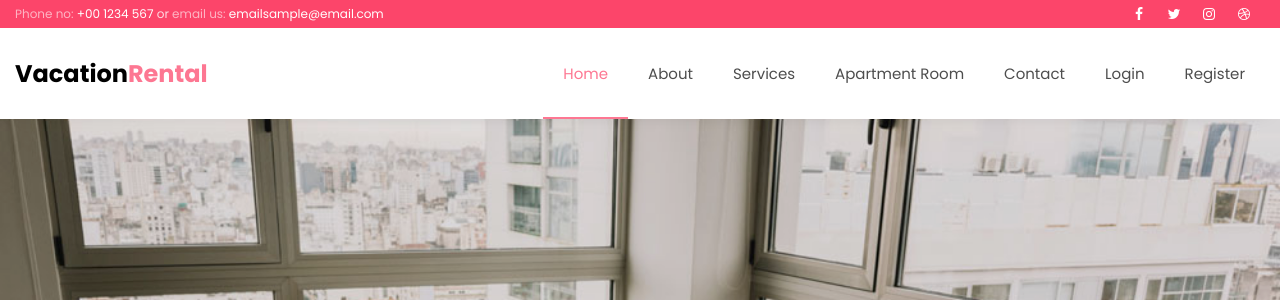
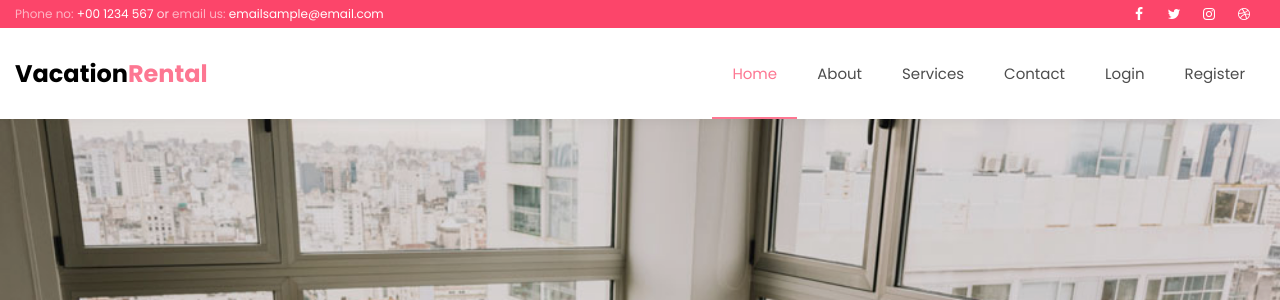
Before and after one commit to ClaudiaVielmetti/hotel-booking, a PHP site: page /hotel-booking/index.php in a window 1280 px wide. Shown: the top 300 px of the page. Run offline with PHP 8.4, Linux system fonts and the light colour scheme; data that the repository does not hold is empty; some libraries are stand-ins or nearby versions; some web fonts are replaced.

Commit message:
Update header.php

```diff
--- a/includes/header.php
+++ b/includes/header.php
@@ -63,11 +63,10 @@ define("APPURL", "http://localhost/hotel-booking/hotel-booking");
 			</button>
 			<div class="collapse navbar-collapse" id="ftco-nav">
 				<ul class="navbar-nav ml-auto">
-					<li class="nav-item active"><a href="index.php" class="nav-link">Home</a></li>
-					<li class="nav-item"><a href="about.html" class="nav-link">About</a></li>
-					<li class="nav-item"><a href="services.html" class="nav-link">Services</a></li>
-					<li class="nav-item"><a href="rooms.html" class="nav-link">Apartment Room</a></li>
-					<li class="nav-item"><a href="contact.html" class="nav-link">Contact</a></li>
+					<li class="nav-item active"><a href="<?php echo APPURL; ?>" class="nav-link">Home</a></li>
+					<li class="nav-item"><a href="<?php echo APPURL; ?>/about.php" class="nav-link">About</a></li>
+					<li class="nav-item"><a href="<?php echo APPURL; ?>/services.php" class="nav-link">Services</a></li>
+					<li class="nav-item"><a href="<?php echo APPURL; ?>/contact.php" class="nav-link">Contact</a></li>
 
 					<?php if (!isset($_SESSION['username'])) : ?>
 						<li class="nav-item"><a href="<?php echo APPURL; ?>/auth/login.php " class="nav-link">Login</a></li>
```
